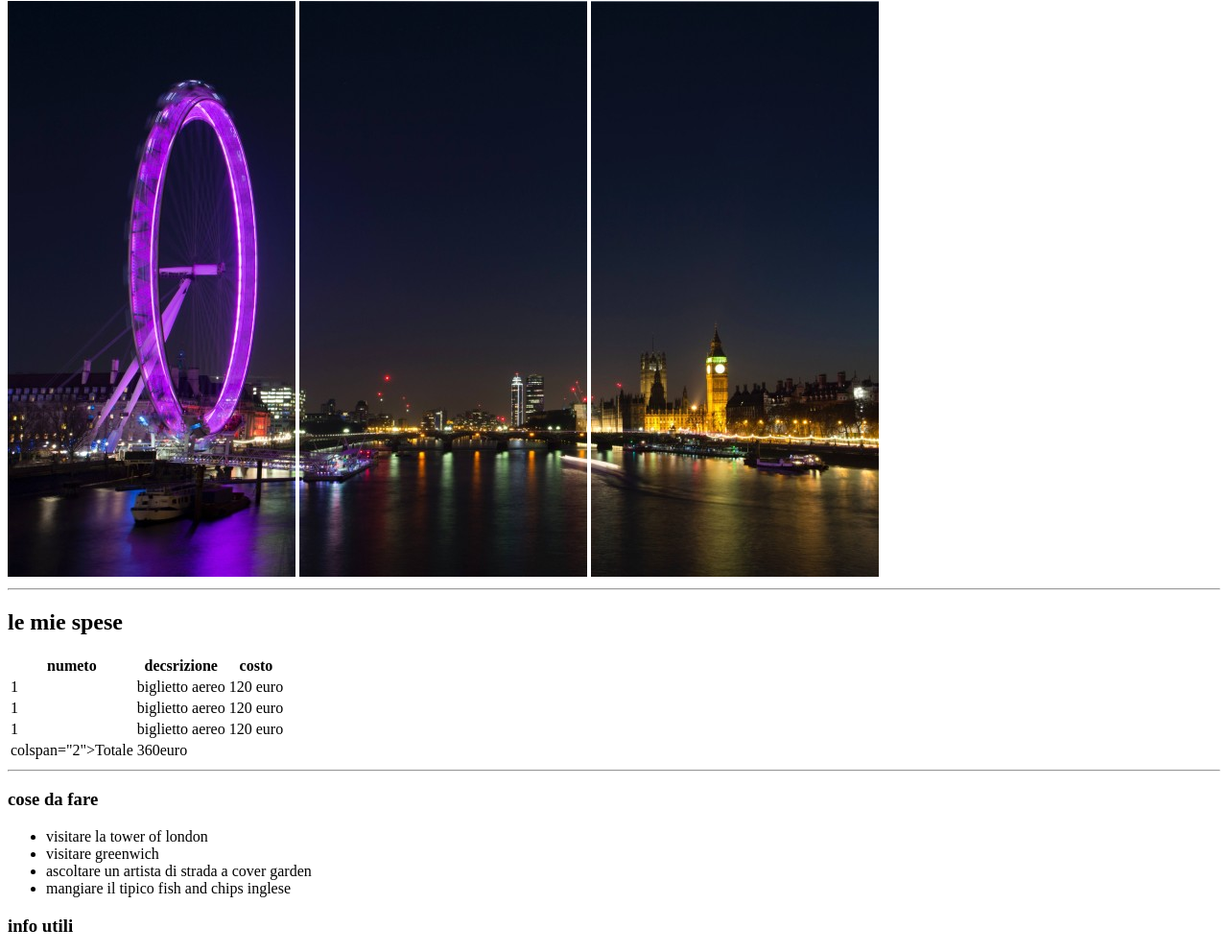
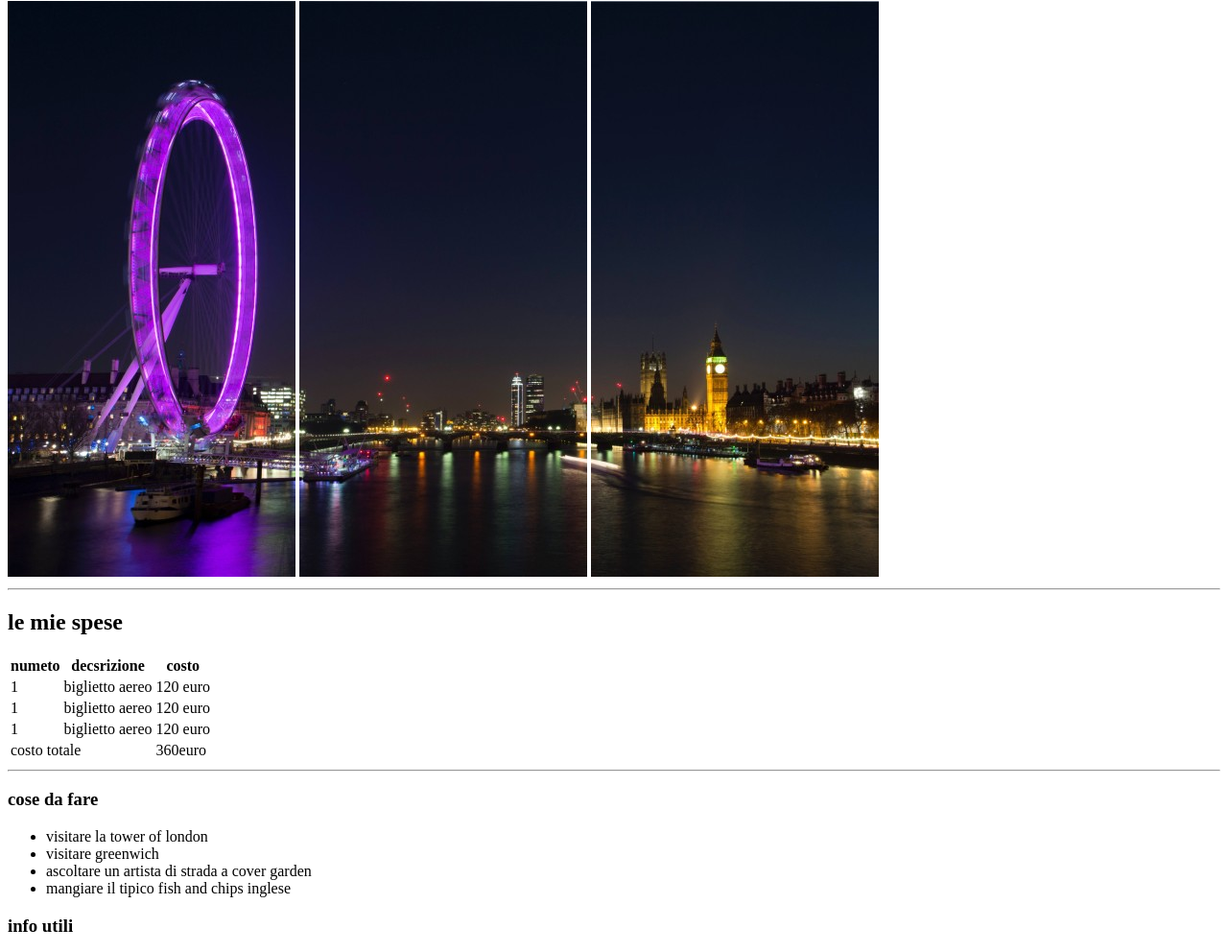
Before and after one commit to emanuelesaddemi/html-london-trip, a plain HTML site: page index.html in a window 1280 px wide. Shown: the part 79-1071 px from the top of the page at 96% size. Drawn offline with Linux system fonts and the light colour scheme.

Commit message:
correzione attributo

```diff
--- a/index.html
+++ b/index.html
@@ -56,7 +56,7 @@
             </tbody>
             <tfoot>
                 <tr>
-                    <td >colspan="2">Totale</td>
+                    <td colspan="2">costo totale</td>
                     <td>360euro</td>
                 </tr>
             </tfoot>
```
